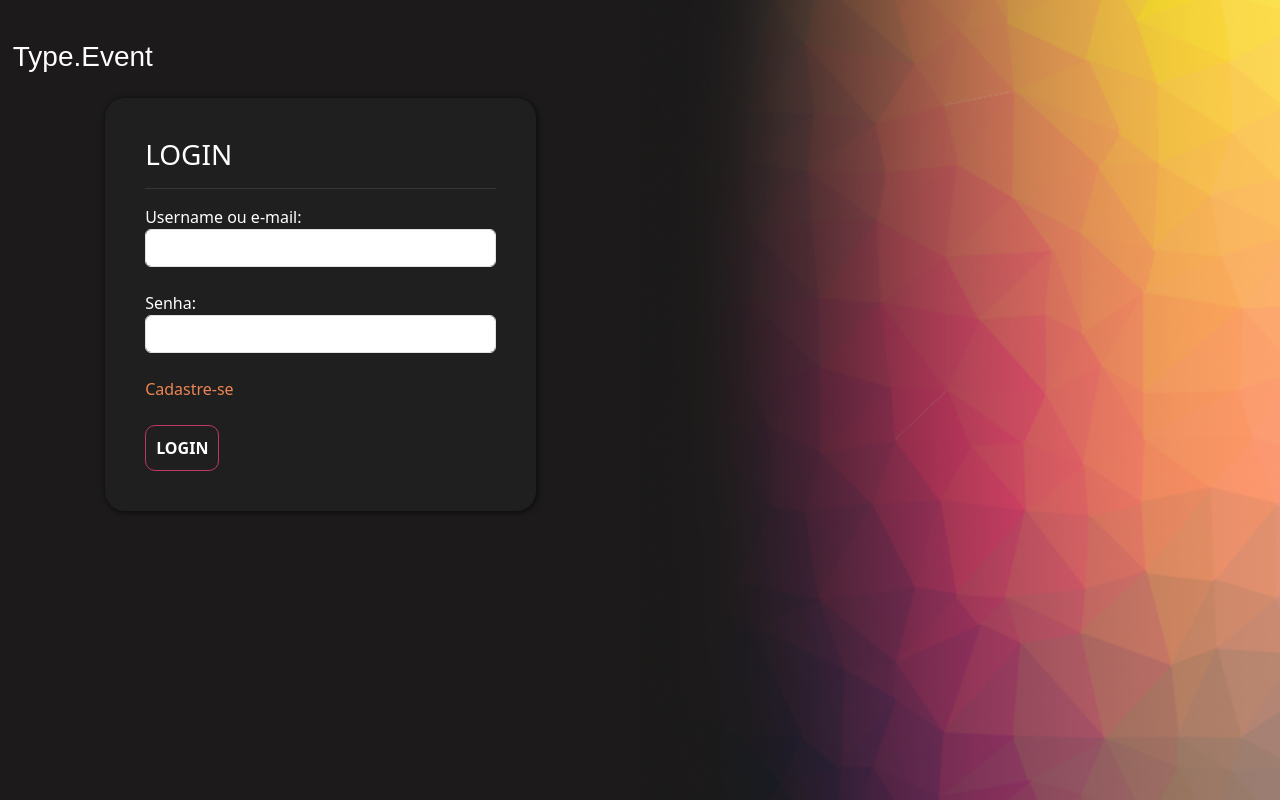
After one commit to raphael-araujo/type.event, a Django app: page /usuarios/login/ in a window 1280 px wide. The commit adds this page. Run offline with Django 4.2, Linux system fonts and the light colour scheme.

Commit message:
adicionando página de login

```diff
--- a/usuarios/templates/cadastro.html
+++ b/usuarios/templates/cadastro.html
@@ -35,7 +35,7 @@
                             </div>
                         </div>
                         <br>
-                        <a href="{ url 'login' %}" class="link">Já possuo uma conta</a>
+                        <a href="{% url 'login' %}" class="link">Já possuo uma conta</a>
                         <br>
                         <br>
                         <input type="submit" value="CADASTRAR" class="btn-principal">
--- /dev/null
+++ b/usuarios/templates/login.html
@@ -0,0 +1,39 @@
+{% extends 'base.html' %}
+
+{% block 'title' %}Type.Event | Login{% endblock  %}
+
+{% block 'body' %}
+    <div class="container-fluid bg-inscricao">
+
+        <div class="row">
+            <div class="col-md">
+                <h3 class="logo">Type.Event</h3>
+
+                <div class="box-form">
+                    <h3>LOGIN</h3>
+                    <hr style="border-color: #7E7B7C">
+
+                    {% if messages %}
+                        {% for message in messages %}
+                            <div class="alert {{ message.tags }}">{{ message }}</div>
+                        {% endfor %}
+                    {% endif %}
+
+                    <form action="{% url 'login' %}" method="POST"> {% csrf_token %}
+                        <label>Username ou e-mail:</label>
+                        <input type="text" class="form-control" placeholder="" name="username" required>
+                        <br>
+                        <label>Senha:</label>
+                        <input type="password" class="form-control" placeholder="" name="senha" required>
+                        <br>
+                        <a href="{% url 'cadastro' %}" class="link">Cadastre-se</a>
+                        <br>
+                        <br>
+                        <input type="submit" value="LOGIN" class="btn-principal">
+                    </form>
+                </div>
+            </div>
+            <div class="col-md bg-img"></div>
+        </div>
+    </div>
+{% endblock %}
--- a/usuarios/urls.py
+++ b/usuarios/urls.py
@@ -2,5 +2,6 @@ from django.urls import path
 from . import views
 
 urlpatterns = [
-    path('cadastro/',  views.cadastro, name='cadastro'),
+    path('cadastro/', views.cadastro, name='cadastro'),
+    path('login/', views.login, name='login'),
 ]
--- a/usuarios/views.py
+++ b/usuarios/views.py
@@ -1,4 +1,4 @@
-from django.contrib import messages
+from django.contrib import auth, messages
 from django.contrib.auth.models import User
 from django.contrib.messages import constants
 from django.shortcuts import redirect, render
@@ -60,4 +60,44 @@ def cadastro(request):
             )
             return redirect(to='cadastro')
     else:
+        if request.user.is_authenticated:
+            return redirect(to='novo_evento')
+
         return render(request, 'cadastro.html')
+
+
+def login(request):
+    if request.method == 'POST':
+        userinput = request.POST.get('username')
+        senha = request.POST.get('senha')
+
+        # login com username ou e-mail:
+        try:
+            user = User.objects.get(email=userinput)
+            account = auth.authenticate(
+                request, username=user.username, password=senha)
+
+            if not account:
+                messages.error(
+                    request, message='login ou senha inválidos.')
+                return redirect(to='login')
+
+            auth.login(request, account)
+            return redirect(to='novo_evento')
+        except:
+            account = auth.authenticate(
+                request, username=userinput, password=senha)
+
+            if not account:
+                messages.error(
+                    request, message='login ou senha inválidos.')
+                return redirect(to='login')
+
+            auth.login(request, account)
+            return redirect(to='novo_evento')
+
+    else:
+        if request.user.is_authenticated:
+            return redirect(to='novo_evento')
+
+        return render(request, 'login.html')
```
